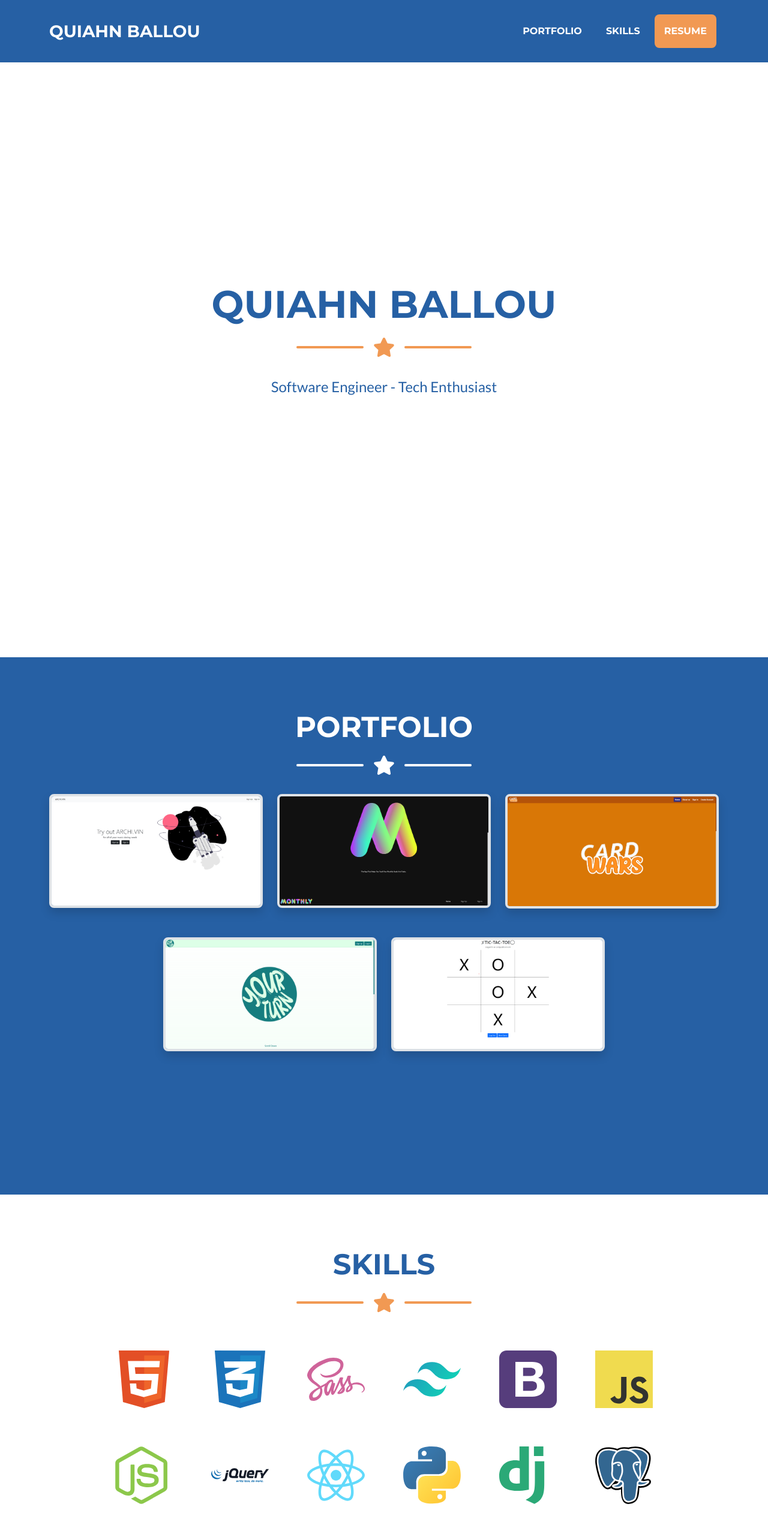
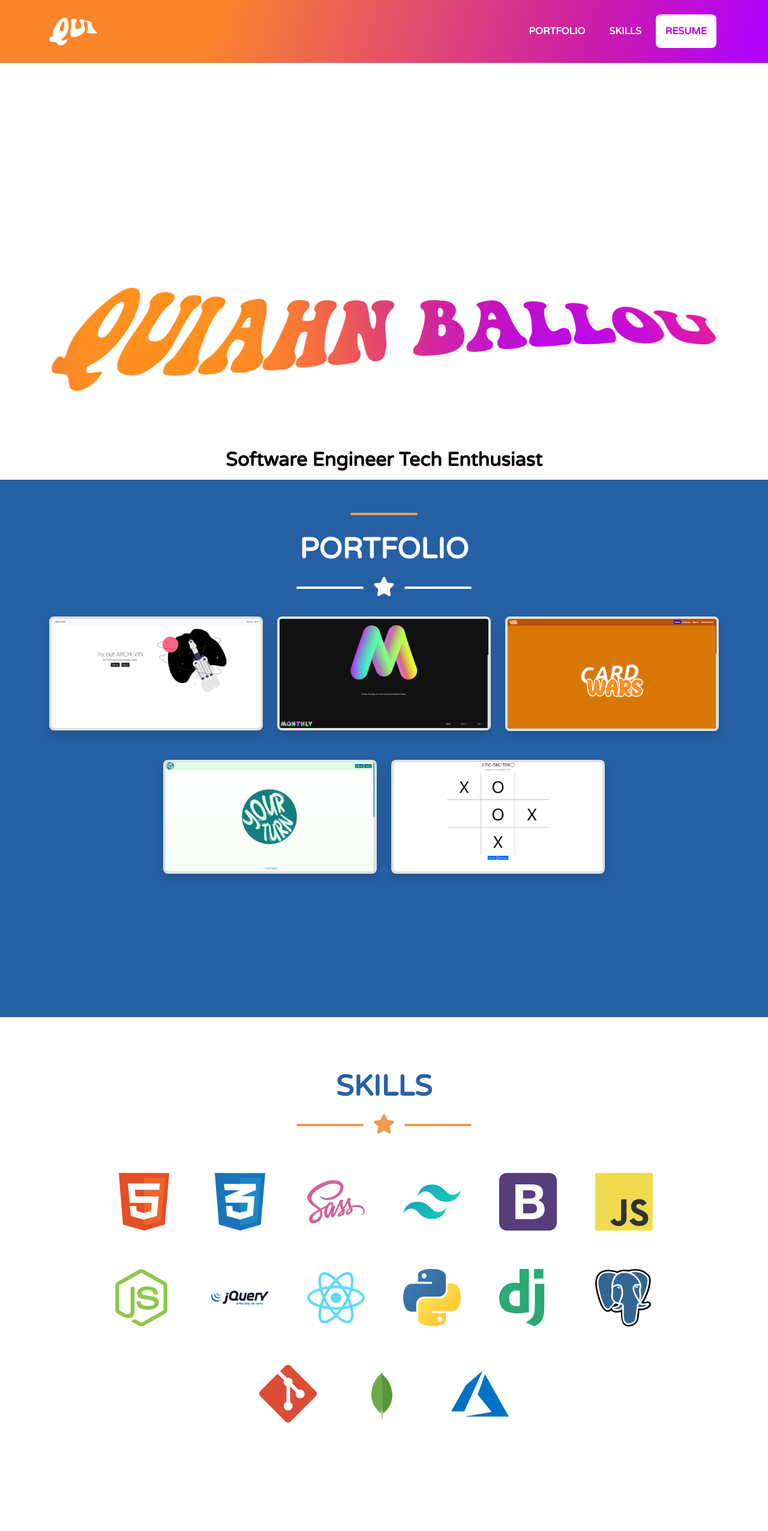
Before and after one commit to Quiahn/Quiahn, a plain HTML site: page index.html in a window 1280 px wide. Shown: the top 2553 px of the page at 60% size. Drawn offline with nearby package versions, Linux system fonts and the light colour scheme.

Commit message:
Create and Add logos to project
Alter colors used in the header
Add new font 'Varela Round'

```diff
--- a/index.html
+++ b/index.html
@@ -7,7 +7,7 @@
         <meta name="author" content="" />
         <title>Quiahn Ballou</title>
         <!-- Favicon -->
-        <link rel="icon" type="image/x-icon" href="assets/favicon.ico" />
+        <link rel="icon" type="image/x-icon" href="assets/favi.png" />
         <!-- Font Awesome icons (free version) -->
         <script src="https://use.fontawesome.com/releases/v5.15.3/js/all.js" crossorigin="anonymous"></script>
         <!-- Google fonts -->
@@ -19,10 +19,10 @@
 
     <body id="page-top">
         <!-- Navigation -->
-        <nav class="navbar navbar-expand-lg bg-secondary text-uppercase fixed-top" id="mainNav">
+        <nav class="navbar navbar-expand-lg text-uppercase fixed-top" id="mainNav">
             <div class="container">
-                <a class="navbar-brand" href="#page-top">Quiahn Ballou</a>
-                <button class="navbar-toggler text-uppercase font-weight-bold bg-white text-primary rounded" type="button" data-bs-toggle="collapse" data-bs-target="#navbarResponsive" aria-controls="navbarResponsive" aria-expanded="false" aria-label="Toggle navigation">
+                <a class="navbar-brand" href="#page-top"><img src="assets/img/HeaderLogoWhite.png" class="header-img" /></a>
+                <button class="navbar-toggler text-uppercase font-weight-bold bg-white rounded" type="button" data-bs-toggle="collapse" data-bs-target="#navbarResponsive" aria-controls="navbarResponsive" aria-expanded="false" aria-label="Toggle navigation">
                     Menu
                     <i class="fas fa-bars"></i>
                 </button>
@@ -37,29 +37,32 @@
         </nav>
 
         <!-- Masthead -->
-        <header class="masthead bg-white text-white text-center">
-            <div class="container d-flex align-items-center flex-column min-vh-100">
+        <header class="masthead bg-white text-white text-center vh-100">
+            <div class="container d-flex align-items-center flex-column">
                 <div class="title">
 
                     <!-- Masthead Heading -->
-                    <h1 class="masthead-heading text-secondary text-uppercase mb-0">Quiahn Ballou</h1>
+                    <img src="assets/img/FullNameLogo.png" class="img-fluid pb-5" />
 
                     <!-- Icon Divider -->
-                    <div class="divider-custom">
+                    <!-- <div class="divider-custom">
                         <div class="divider-custom-line"></div>
                         <div class="divider-custom-icon"><i class="fas fa-star"></i></div>
                         <div class="divider-custom-line"></div>
-                    </div>
+                    </div> -->
 
                     <!-- Masthead Subheading -->
-                    <p class="masthead-subheading text-secondary font-weight-light mb-0">Software Engineer - Tech Enthusiast</p>
+                    <p class="text-black h2 py-5 font-weight-light mb-0">Software Engineer Tech Enthusiast</p>
+                    <div class="divider-custom">
+                        <div class="divider-custom-line"></div>
+                    </div>
                 </div>
             </div>
         </header>
 
         <!-- Portfolio Section -->
         <section class="page-section portfolio bg-secondary" id="portfolio">
-            <div class="container min-vh-100">
+            <div class="container vh-100">
                 <!-- Portfolio Section Heading -->
                 <h2 class="page-section-heading text-center text-uppercase text-white mb-0">Portfolio</h2>
                 <!-- Icon Divider -->
@@ -130,7 +133,7 @@
 
         <!-- Skills Section -->
         <section class="page-section" id="skills">
-            <div class="container min-vh-100">
+            <div class="container vh-100">
                 <!-- Skills Section Heading -->
                 <h2 class="page-section-heading text-center text-uppercase text-secondary mb-0">Skills</h2>
                 <!-- Icon Divider -->
@@ -162,7 +165,7 @@
 
         <!-- Resume Section -->
         <section class="page-section bg-primary text-white pb-5" id="resume">
-            <div class="container min-vh-100">
+            <div class="container vh-100">
                 <!-- Resume Section Heading -->
                 <h2 class="page-section-heading text-center text-uppercase text-white">Resume</h2>
                 <!-- Icon Divider-->
```
Also changed, not shown: assets/favi.png (added), assets/favicon.ico (deleted), assets/img/BackgroundGrad.png (added), assets/img/FullNameLogo.png (added), assets/img/HeaderLogo.png (added), assets/img/HeaderLogoWhite.png (added), css/styles.css.
